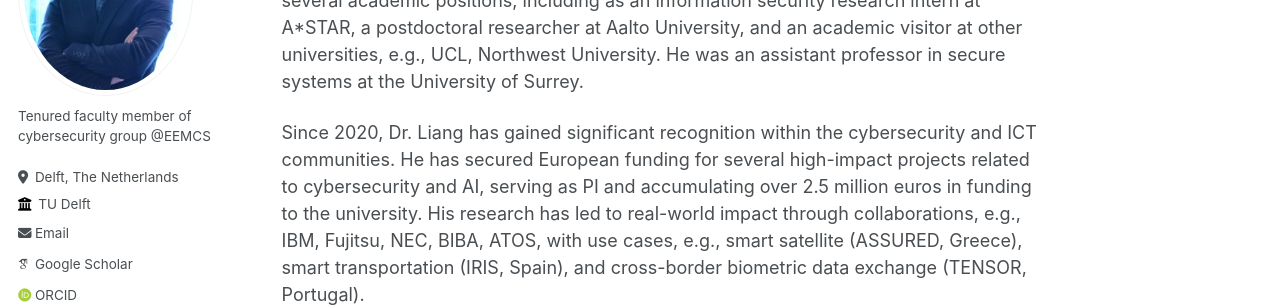
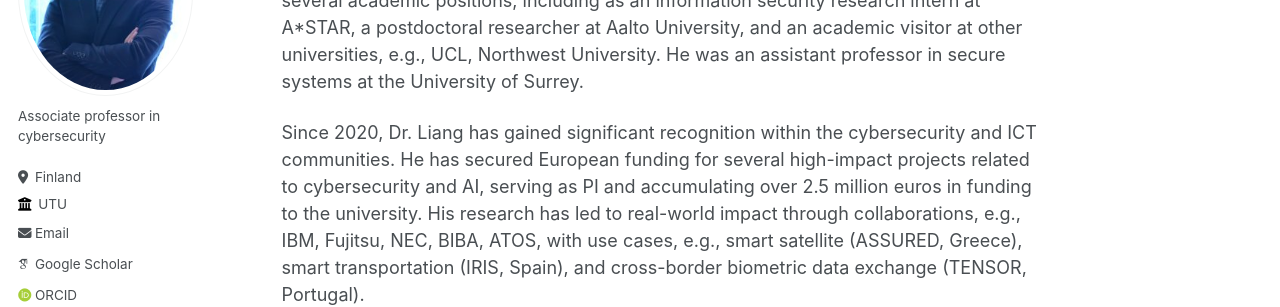
Before and after one commit to kaitailiang/kaitailiang.github.io, a Jekyll site: the page built from _pages/about.md, in a window 1280 px wide. Shown: the part 195-502 px from the top of the page. Built offline with Jekyll 4.4.1, drawn with Linux system fonts in a browser that asks for light colours; some web fonts are replaced.

Commit message:
Update _config.yml

```diff
--- a/_config.yml
+++ b/_config.yml
@@ -24,11 +24,11 @@ author:
   avatar           : "citations.jpg"
   name             : #
   pronouns         : # example: "she/her"
-  bio              : "Tenured faculty member of cybersecurity group @EEMCS"
-  location         : "Delft, The Netherlands"
-  employer         : "TU Delft"
+  bio              : "Associate professor in cybersecurity"
+  location         : "Finland"
+  employer         : "UTU"
   uri              : # URL
-  email            : "kaitai.liang@tudelft.nl"
+  email            : "kaitai.liang@utu.fi"
 
   # Academic websites
   arxiv            : # URL - Update with the correct link to your profile
```
